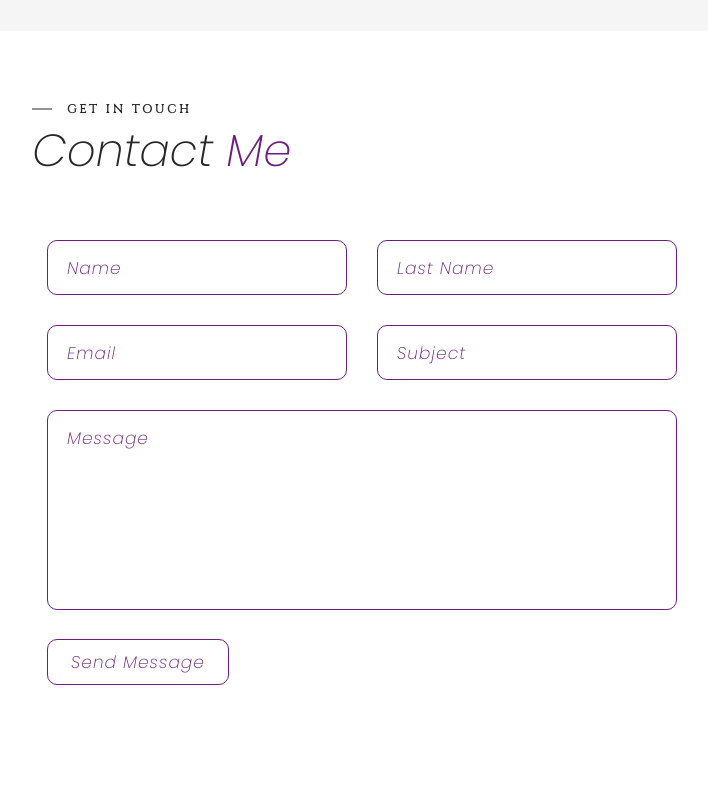
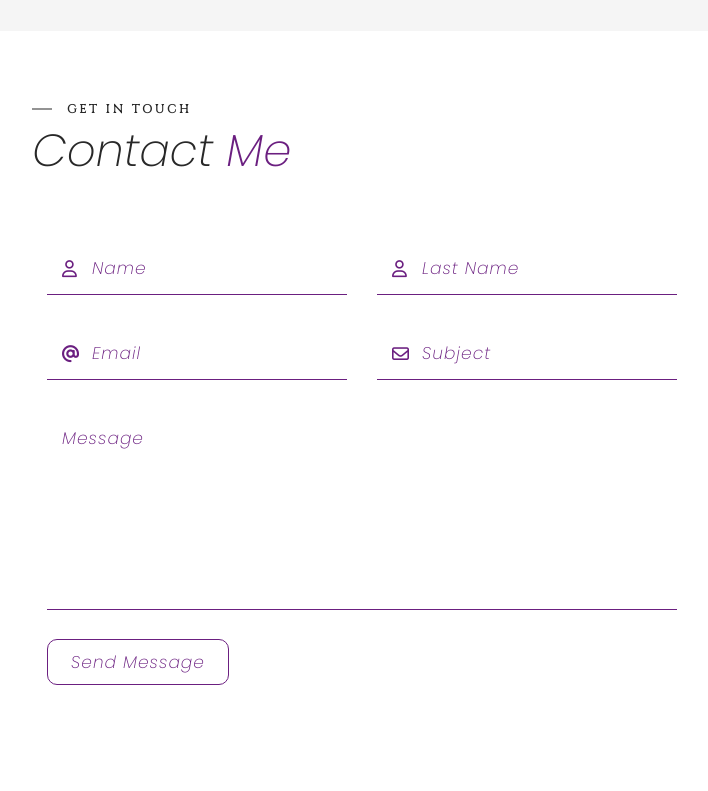
Before and after one commit to GevorgyanSam/Portfolio, a PHP site: page / in a window 1280 px wide. Shown: the part 3967-4758 px from the top of the page, without its empty margins (18-726 px from the left). Run offline with PHP 8.4, Linux system fonts and the light colour scheme; style sheets or scripts are compiled from the project's sources.

Commit message:
Changing Contact Styles

```diff
--- a/index.html
+++ b/index.html
@@ -403,20 +403,24 @@
                                 <div class="formItem formItem1">
                                     <input type="text" id="name" autocomplete="off">
                                     <label for="name" id="nameLabel" class="notValid">Name</label>
+                                    <i class="fa-regular fa-user"></i>
                                 </div>
                                 <div class="formItem formItem2">
                                     <input type="text" id="lastName" autocomplete="off">
                                     <label for="lastName" id="lastNameLabel" class="notValid">Last Name</label>
+                                    <i class="fa-regular fa-user"></i>
                                 </div>
                             </div>
                             <div class="contactForm">
                                 <div class="formItem formItem3">
                                     <input type="email" id="email" autocomplete="off">
                                     <label for="email" id="emailLabel" class="notValid">Email</label>
+                                    <i class="fa-solid fa-at"></i>
                                 </div>
                                 <div class="formItem formItem4">
                                     <input type="text" id="subject" autocomplete="off" class="notValid">
                                     <label for="subject" id="subjectLabel" class="notValid">Subject</label>
+                                    <i class="fa-regular fa-envelope"></i>
                                 </div>
                             </div>
                             <div class="formItem formItem5">
--- a/src/scss/style.scss
+++ b/src/scss/style.scss
@@ -5,7 +5,7 @@
     --background-color-1: rgb(255, 255, 255);
     --background-color-2: rgb(245, 245, 245);
     --theme-color: rgb(40, 40, 40);
-    --error-color: #9c1c1c;
+    --error-color: rgb(156, 28, 28);
     --font-family: 'Poppins', sans-serif;
     --font-family-2: 'Cinzel', serif;
     --transition: .3s;
@@ -1429,7 +1429,7 @@ html {
                 margin: 15px;
 
                 input.err, textarea.err {
-                    border: 1px solid var(--error-color);
+                    border-color: var(--error-color);
                     caret-color: var(--error-color);
                 }
 
@@ -1439,13 +1439,12 @@ html {
                     font-family: var(--font-family);
                     font-weight: 400;
                     letter-spacing: 1px;
-                    padding: 15px;
+                    padding: 10px;
                     border: none;
                     outline: none;
                     resize: none;
                     background-color: var(--background-color-1);
-                    border: 1px solid var(--primary-color);
-                    border-radius: var(--border-radius);
+                    border-bottom: 1px solid var(--primary-color);
                     caret-color: var(--primary-color);
 
                     &:focus {
@@ -1461,6 +1460,7 @@ html {
                 input {
                     height: 55px;
                     width: 300px;
+                    padding-left: 45px;
                 }
 
                 textarea {
@@ -1470,8 +1470,8 @@ html {
 
                 label {
                     pointer-events: none;
-                    padding: 0 5px;
                     position: absolute;
+                    padding-right: 5px;
                     font-family: var(--font-family);
                     font-weight: 400;
                     color: var(--primary-color);
@@ -1491,12 +1491,32 @@ html {
                 }
 
                 label.notValid {
+                    left: 45px;
+                    top: 15px;
+                    font-size: 17px;
+                }
+
+                #messageLabel.notValid {
                     left: 15px;
                     top: 15px;
                     font-size: 17px;
                 }
 
                 label.err {
+                    color: var(--error-color);
+                }
+
+                i {
+                    pointer-events: none;
+                    position: absolute;
+                    left: 15px;
+                    top: 50%;
+                    transform: translateY(-50%);
+                    color: var(--primary-color);
+                    font-size: 17px;
+                }
+
+                i.err {
                     color: var(--error-color);
                 }
 
```
Also changed, not shown: css/style.css.
